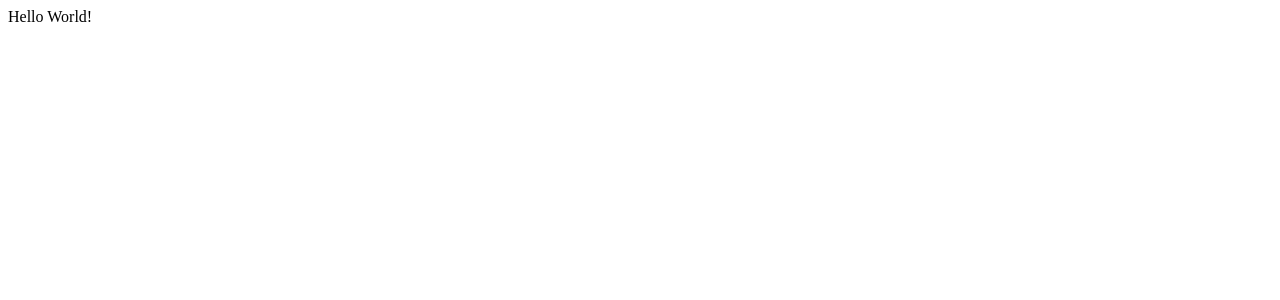
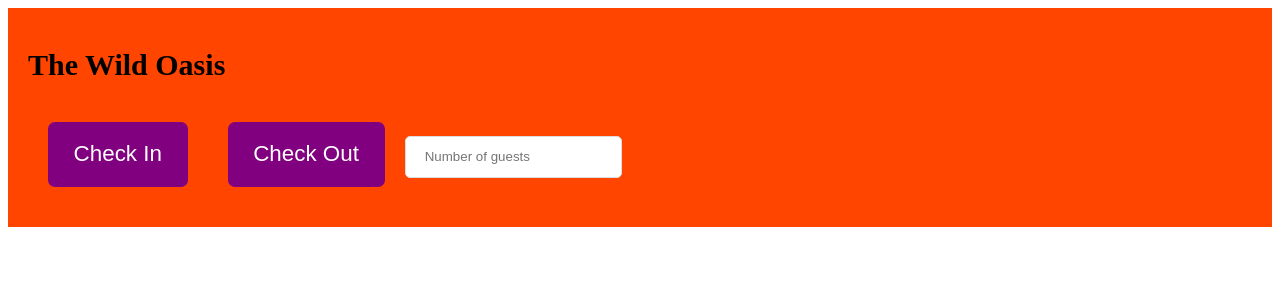
Before and after one commit to mhVxVNMwXkm9s4Ze9VASei/the-wild-oasis, a React (Vite) app: page / in a window 1280 px wide. Shown: the top 300 px of the page. Built offline with nearby package versions, Linux system fonts and the light colour scheme.

Commit message:
Learned about Styled Components
Also fixed a typo in vite.config.js... oops.

```diff
--- a/package.json
+++ b/package.json
@@ -11,7 +11,8 @@
   },
   "dependencies": {
     "react": "^18.2.0",
-    "react-dom": "^18.2.0"
+    "react-dom": "^18.2.0",
+    "styled-components": "^6.0.8"
   },
   "devDependencies": {
     "@types/react": "^18.2.15",
--- a/src/App.jsx
+++ b/src/App.jsx
@@ -1,5 +1,45 @@
+import styled from "styled-components";
+
+const H1 = styled.h1`
+	font-size: 30px;
+	font-weight: 600;
+`;
+
+const Button = styled.button`
+	font-size: 1.4rem;
+	padding: 1.2rem 1.6rem;
+	font-weight: 500;
+	border: none;
+	border-radius: 7px;
+	background-color: purple;
+	color: white;
+	cursor: pointer;
+	margin: 20px;
+`;
+
+const Input = styled.input`
+	border: 1px solid #ddd;
+	border-radius: 5px;
+	padding: 0.8rem 1.2rem;
+`;
+
+const StyledApp = styled.div`
+	background-color: orangered;
+	padding: 20px;
+`;
+
 function App() {
-	return <div>Hello World!</div>;
+	return (
+		<StyledApp>
+			<H1>The Wild Oasis</H1>
+			<Button>Check In</Button>
+			<Button>Check Out</Button>
+			<Input
+				type="number"
+				placeholder="Number of guests"
+			/>
+		</StyledApp>
+	);
 }
 
 export default App;
--- a/vite.config.js
+++ b/vite.config.js
@@ -1,6 +1,6 @@
 import { defineConfig } from "vite";
 import react from "@vitejs/plugin-react";
-import eslint from "view-plugin-eslit";
+import eslint from "vite-plugin-eslint";
 
 // https://vitejs.dev/config/
 export default defineConfig({
```
Also changed, not shown: 1 other file (tests, documents, lock files or other folders).
